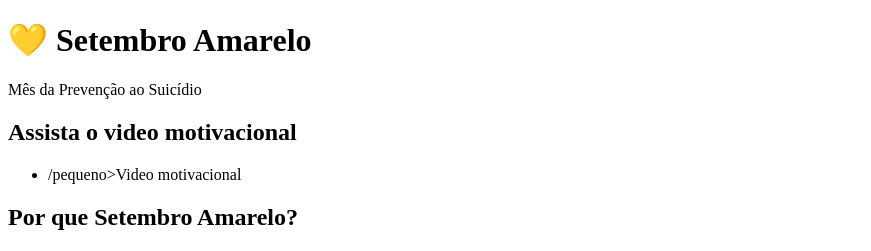
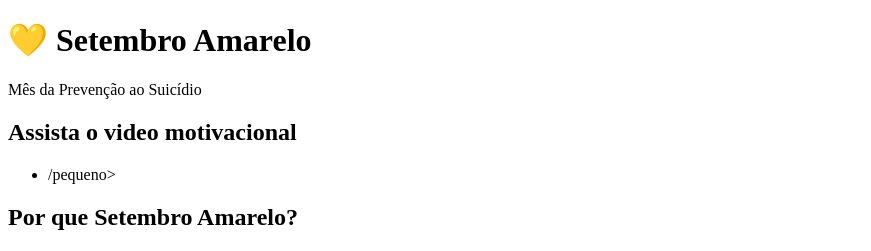
Before and after one commit to castrin21234/setembro_amarelo, a plain HTML site: page index.html in a window 1280 px wide. Shown: the top 251 px of the page, without its empty margins (0-871 px from the left). Drawn offline with Linux system fonts and the light colour scheme.

Commit message:
Update index.html

```diff
--- a/index.html
+++ b/index.html
@@ -12,7 +12,7 @@
   </header>
 <h2>Assista o video motivacional</h2>
   <ul>
-  <li>/pequeno><um href=https://youtu.be/FcO2M50Kli4?si=pk5HqgGOZj_7wT9y">Video motivacional</li></um>
+  <li>/pequeno><um href=https://youtu.be/FcO2M50Kli4?si=pk5HqgGOZj_7wT9y"></li></um>
   </ul>
 
     <section>
```
